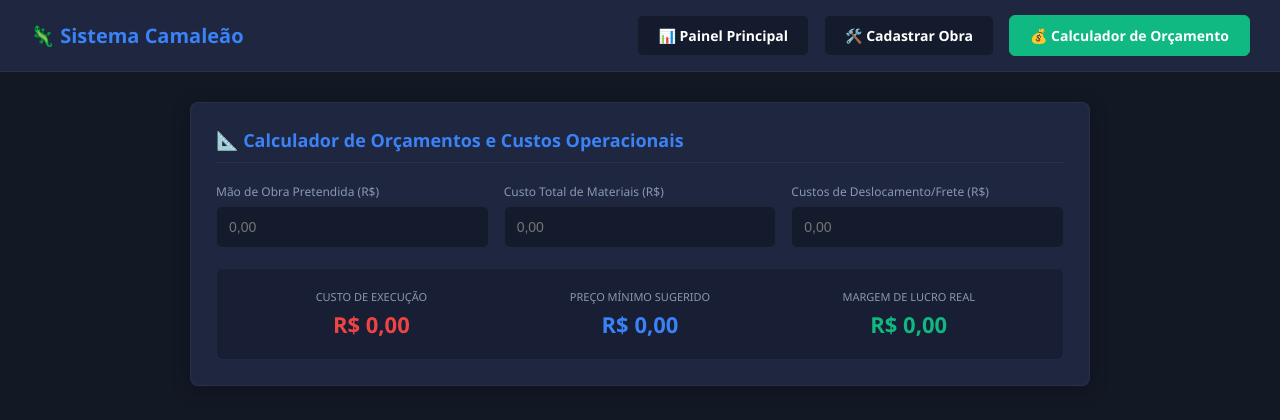
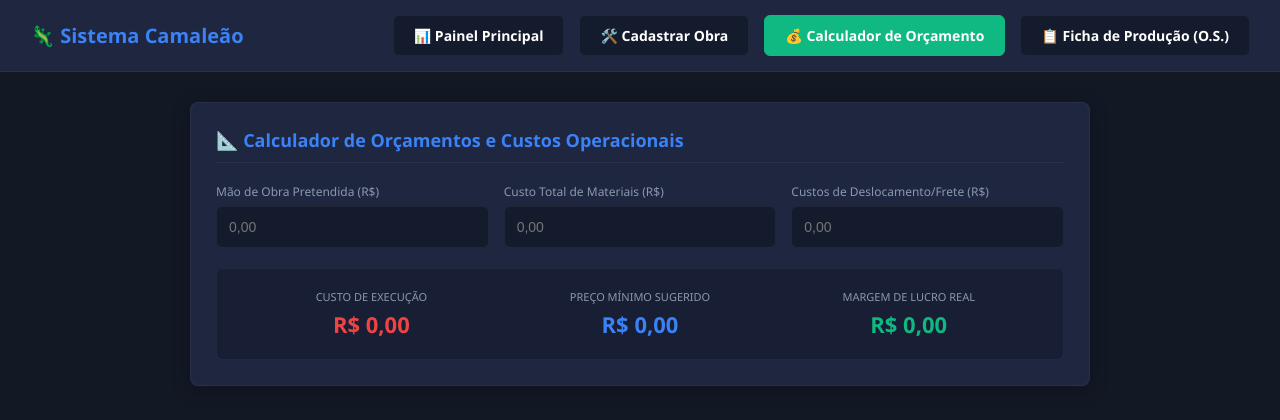
Before and after one commit to Resende63/sistema-camaleao, a Flask app: page /sistema in a window 1280 px wide. Shown: the top 420 px of the page. Run offline with Flask 3, Linux system fonts and the light colour scheme.

Commit message:
Add link to Ficha de Produção in sistema.html

```diff
--- a/templates/sistema.html
+++ b/templates/sistema.html
@@ -161,6 +161,8 @@
         <a href="/sistema" class="nav-btn">📊 Painel Principal</a>
         <a href="/sistema/registrar-obra" class="nav-btn">🛠️ Cadastrar Obra</a>
         <a href="/sistema/sistema" class="nav-btn active">💰 Calculador de Orçamento</a>
+        <a href="/sistema/ordem-servico" class="nav-btn">📋 Ficha de Produção (O.S.)</a>
+
     </div>
 </nav>
 
```
